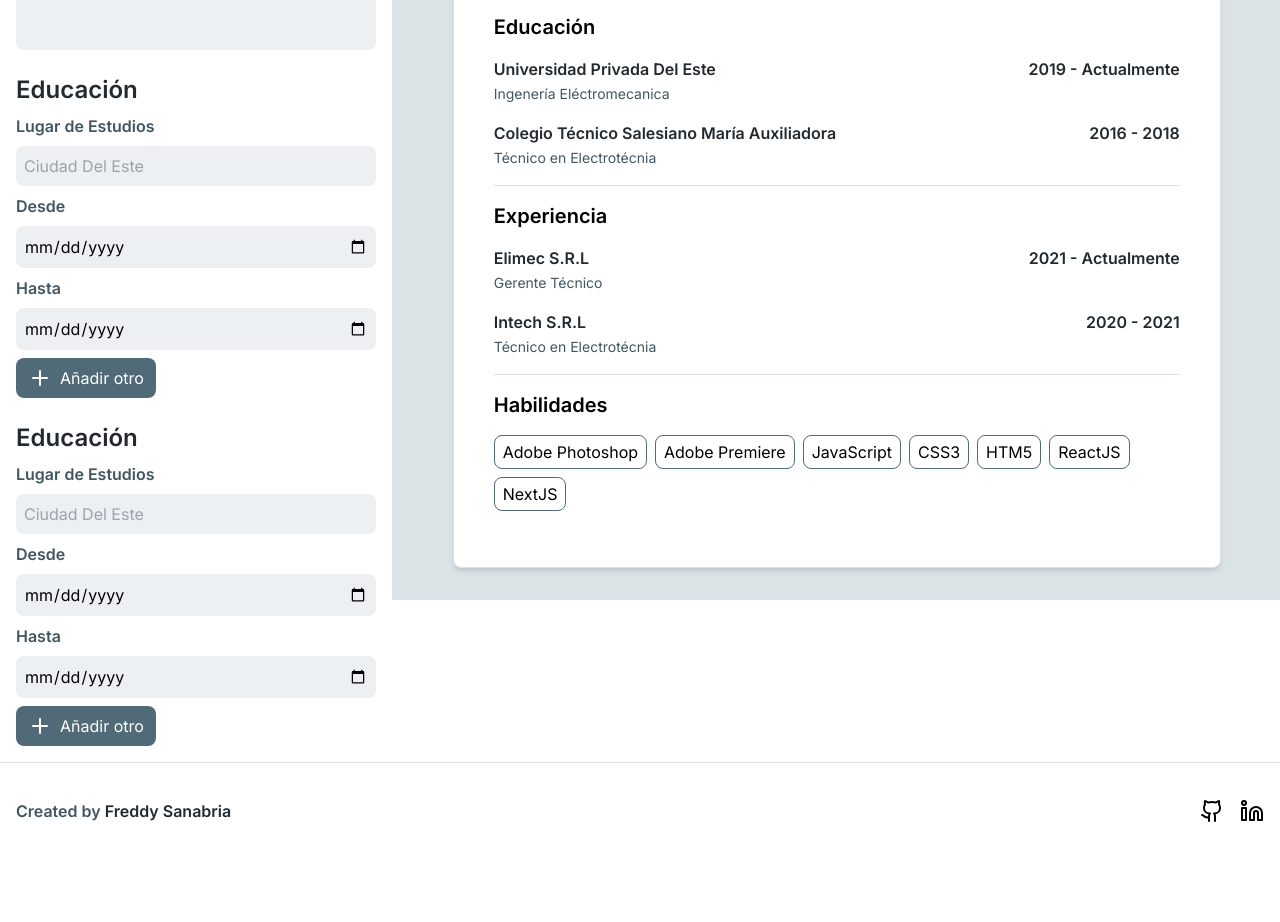
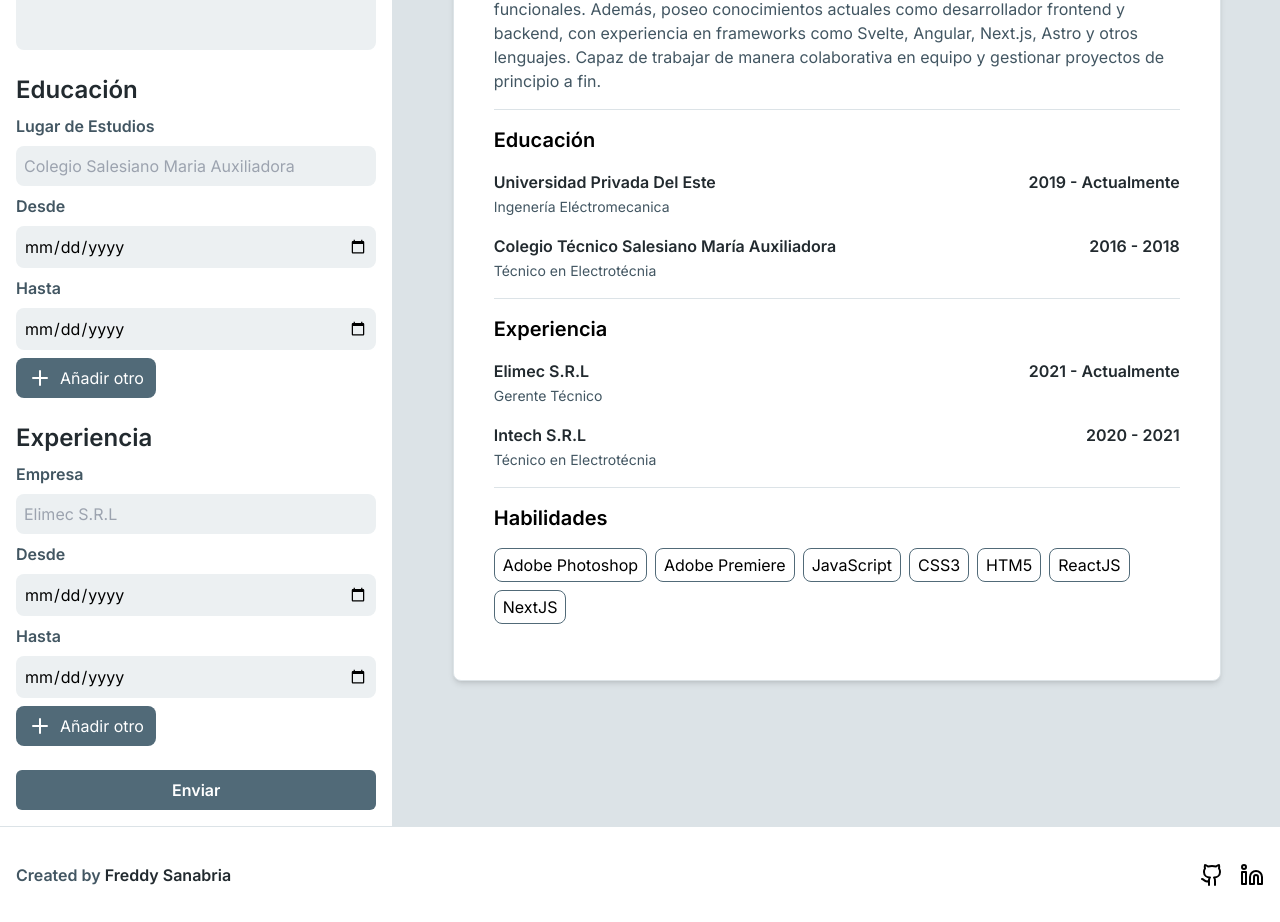
Before and after one commit to freddwithy/just-a-simple-cv, a Next.js app: page /create in a window 1280 px wide. Shown: the part 603-1525 px from the top of the page. Before the commit the page ends 1461 px from the top, so only its background shows below. Built offline with nearby package versions, Linux system fonts and the light colour scheme.

Commit message:
adding functionality

```diff
--- a/app/components/Footer.tsx
+++ b/app/components/Footer.tsx
@@ -7,10 +7,10 @@ export const Footer = () => {
                 <span className="font-semibold text-mystic-700">Created by <a className="hover:underline text-mystic-950" href="https://freddsana.art/en" target="_blank">Freddy Sanabria</a></span>
             </div>
             <div className="flex gap-x-4">
-                <a href="https://github.com/freddwithy/" target="_blank">
+                <a href="https://github.com/freddwithy/" target="_blank" className="hover:scale-105 transition">
                     <Github />
                 </a>
-                <a href="https://linkedin.com/in/freddwithy" target="_blank">
+                <a href="https://linkedin.com/in/freddwithy" target="_blank" className="hover:scale-105 transition">
                     <Linkedin />
                 </a>
             </div>
--- a/app/create/components/CVForm.tsx
+++ b/app/create/components/CVForm.tsx
@@ -1,6 +1,37 @@
+'use client'
 import { FileText, Plus } from "lucide-react"
+import React, { useState } from "react"
 
-export const CVFormComponent = () => {
+interface CvFormProps {
+    sendData: any
+}
+
+
+
+export const CVFormComponent: React.FC<CvFormProps> = ({sendData}) => {
+    const [data, setData] = useState({
+        name: '',
+        lastName: '',
+        location: '',
+        aboutYou: '',
+        educationPlace: '',
+        educationInitDate: "",
+        educationEndDate: '',
+        experiencePlace: '',
+        experienceInitDate: '',
+        experienceEndDate: ''
+    })
+
+    const handleValues = (e: React.ChangeEvent<HTMLFormElement>) => {
+        const {name, value} = e.target
+        setData({
+            ...data,
+            [name]: value
+        })
+        sendData(data)
+    }
+
+
     return (
         <aside className="min-w-40 max-w-lg flex-grow">
             <nav className="flex flex-col w-full p-4 gap-y-4">
@@ -8,53 +39,54 @@ export const CVFormComponent = () => {
                     <FileText size={25} />
                     Crea tu curriculum
                 </h2>
-                <form action="" className="flex flex-col gap-y-6">
+                <form className="flex flex-col gap-y-6" onChange={handleValues}>
                     <div className="space-y-2">
                         <h3 className="text-2xl font-semibold text-mystic-950">Principal</h3>
                         <div className="flex flex-col gap-y-2">
                             <label htmlFor="" className="font-semibold text-mystic-700">Nombre</label>
-                            <input type="text" placeholder="Freddy" className="p-2 bg-mystic-100 rounded-lg"/>
+                            <input  type="text" name="name" placeholder="Freddy" className="p-2 bg-mystic-100 rounded-lg"/>
                         </div>
                         <div className="flex flex-col gap-y-2">
                             <label htmlFor="" className="font-semibold text-mystic-700">Apellido</label>
-                            <input type="text" placeholder="Sanabria" className="p-2 bg-mystic-100 rounded-lg"/>
+                            <input  type="text" name="lastName" placeholder="Sanabria" className="p-2 bg-mystic-100 rounded-lg"/>
                         </div>
                         <div className="flex flex-col gap-y-2">
                             <label htmlFor="" className="font-semibold text-mystic-700">Ubicación</label>
-                            <input type="text" placeholder="Ciudad Del Este" className="p-2 bg-mystic-100 rounded-lg"/>
+                            <input  type="text" name="location" placeholder="Ciudad Del Este" className="p-2 bg-mystic-100 rounded-lg"/>
                         </div>
                     </div>
                     <div className="space-y-2">
                         <h3 className="text-2xl font-semibold text-mystic-950">Sobre mi</h3>
                         <div className="flex flex-col gap-y-2">
                             <label htmlFor="" className="font-semibold text-mystic-700">Habla acerca de ti</label>
-                            <textarea placeholder="Experimentado diseñador gráfico con más de 4 años de experiencia..." className="p-2 bg-mystic-100 rounded-lg h-36 resize-none"/>
+                            <textarea placeholder="Experimentado diseñador gráfico con más de 4 años de experiencia..." className="p-2 bg-mystic-100 rounded-lg h-36 resize-none" name="aboutYou"/>
                         </div>
                     </div>
                     <div className="space-y-2">
                         <h3 className="text-2xl font-semibold text-mystic-950">Educación</h3>
                         <div className="flex flex-col gap-y-2">
                             <label htmlFor="" className="font-semibold text-mystic-700">Lugar de Estudios</label>
-                            <input type="text" placeholder="Ciudad Del Este" className="p-2 bg-mystic-100 rounded-lg"/>
+                            <input type="text" name="educationPlace" placeholder="Colegio Salesiano Maria Auxiliadora" className="p-2 bg-mystic-100 rounded-lg"/>
                             <label htmlFor="" className="font-semibold text-mystic-700">Desde</label>
-                            <input type="date" className="p-2 bg-mystic-100 rounded-lg" />
+                            <input type="date" name="educationInitDate" className="p-2 bg-mystic-100 rounded-lg" />
                             <label htmlFor="" className="font-semibold text-mystic-700">Hasta</label>
-                            <input type="date" className="p-2 bg-mystic-100 rounded-lg" />
+                            <input type="date" name="educationEndDate" className="p-2 bg-mystic-100 rounded-lg" />
                         </div>
                         <button className="bg-mystic-600 hover:bg-mystic-500 text-white py-2 px-3 rounded-lg flex gap-x-2"><Plus />Añadir otro</button>
                     </div>
                     <div className="space-y-2">
-                        <h3 className="text-2xl font-semibold text-mystic-950">Educación</h3>
+                        <h3 className="text-2xl font-semibold text-mystic-950">Experiencia</h3>
                         <div className="flex flex-col gap-y-2">
-                            <label htmlFor="" className="font-semibold text-mystic-700">Lugar de Estudios</label>
-                            <input type="text" placeholder="Ciudad Del Este" className="p-2 bg-mystic-100 rounded-lg"/>
+                            <label htmlFor="" className="font-semibold text-mystic-700">Empresa</label>
+                            <input type="text" name="experiencePlace" placeholder="Elimec S.R.L" className="p-2 bg-mystic-100 rounded-lg"/>
                             <label htmlFor="" className="font-semibold text-mystic-700">Desde</label>
-                            <input type="date" className="p-2 bg-mystic-100 rounded-lg" />
+                            <input type="date" name="experienceInitDate" className="p-2 bg-mystic-100 rounded-lg" />
                             <label htmlFor="" className="font-semibold text-mystic-700">Hasta</label>
-                            <input type="date" className="p-2 bg-mystic-100 rounded-lg" />
+                            <input type="date" name="experienceEndDate" className="p-2 bg-mystic-100 rounded-lg" />
                         </div>
                         <button className="bg-mystic-600 hover:bg-mystic-500 text-white py-2 px-3 rounded-lg flex gap-x-2"><Plus />Añadir otro</button>
                     </div>
+                    <button className="bg-mystic-600 text-white font-semibold px-1 py-2 rounded-md">Enviar</button>
                 </form>
             </nav>
         </aside>
--- a/app/create/page.tsx
+++ b/app/create/page.tsx
@@ -1,15 +1,35 @@
+"use client"
+
 import Container from "@/app/components/ui/Container"
 import { CVComponent } from "./components/CV"
 import { CVFormComponent } from "./components/CVForm"
+import { useState } from "react"
 
 export default function CreatePage () {
+    const [data, setData] = useState({
+        name: 'Freddy',
+        lastName: 'Sanabria',
+        location: 'Ciudad Del Este, Paraguay',
+        aboutYou: 'Experimentado diseñador gráfico con más de 4 años de experiencia, especializado en el uso de Photoshop e Illustrator. Apasionado por crear diseños visualmente impactantes y funcionales. Además, poseo conocimientos actuales como desarrollador frontend y backend, con experiencia en frameworks como Svelte, Angular, Next.js, Astro y otros lenguajes. Capaz de trabajar de manera colaborativa en equipo y gestionar proyectos de principio a fin.',
+        educationPlace: 'Universidad Privada Del Este',
+        educationInitDate: '2019',
+        educationEndDate: 'Actualmente',
+        experiencePlace: 'Elimec S.R.L',
+        experienceInitDate: '2021',
+        experienceEndDate: 'Actualmente'
+    })
+
+    const formData = (formDatas: any) => {
+        setData(formDatas)
+    }
+
     return (
         <Container>
             <div className="flex">
-                <CVFormComponent />
-                <main className="border-l border-mystic-200 h-full flex items-center justify-center p-8 bg-mystic-200 flex-col gap-y-8 flex-grow">
+                <CVFormComponent sendData={formData} />
+                <main className="border-l border-mystic-200 h-auto flex items-center justify-center p-8 bg-mystic-200 flex-col gap-y-8 flex-grow">
                     <h2 className="text-4xl font-bold text-mystic-950">Vista previa</h2>
-                    <CVComponent />
+                    <CVComponent formDataToCV={data} />
                 </main>
             </div>
         </Container>
```
Also changed, not shown: app/create/components/CV.tsx (+37 -9 lines).
